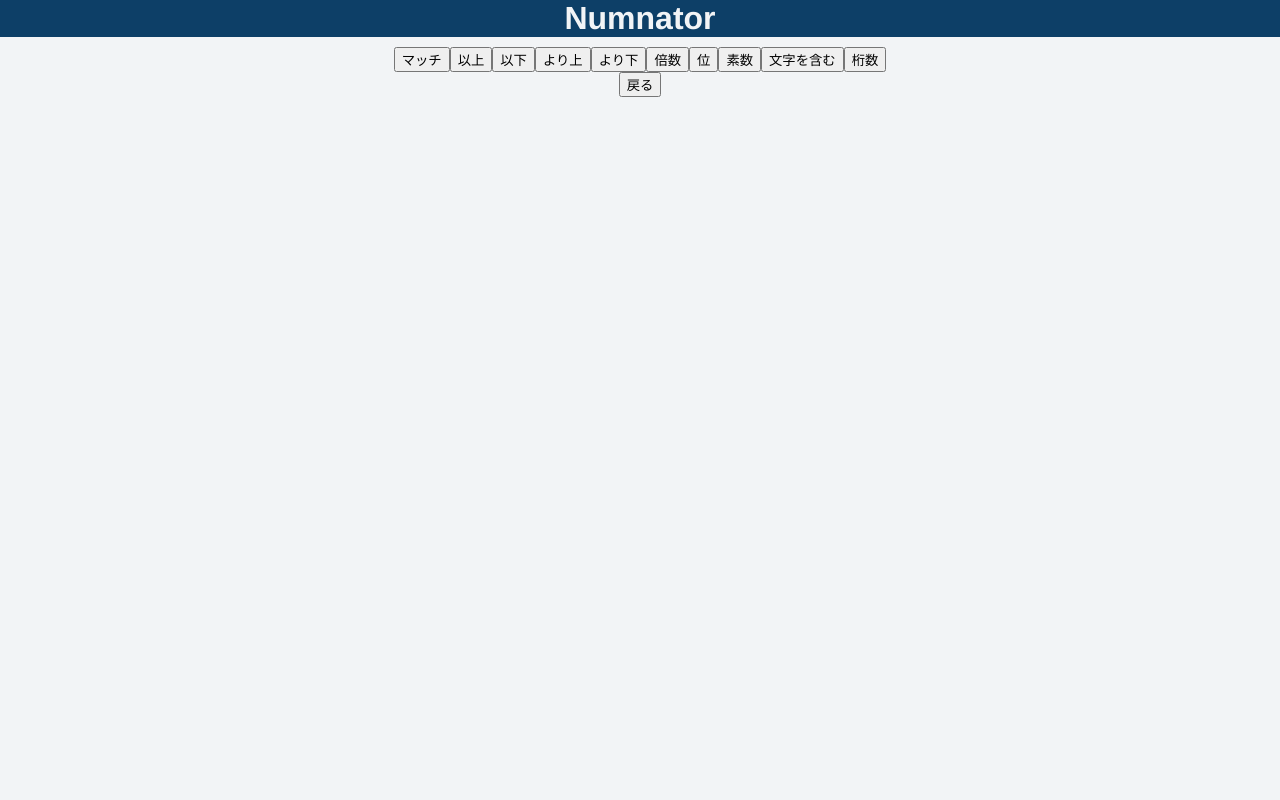
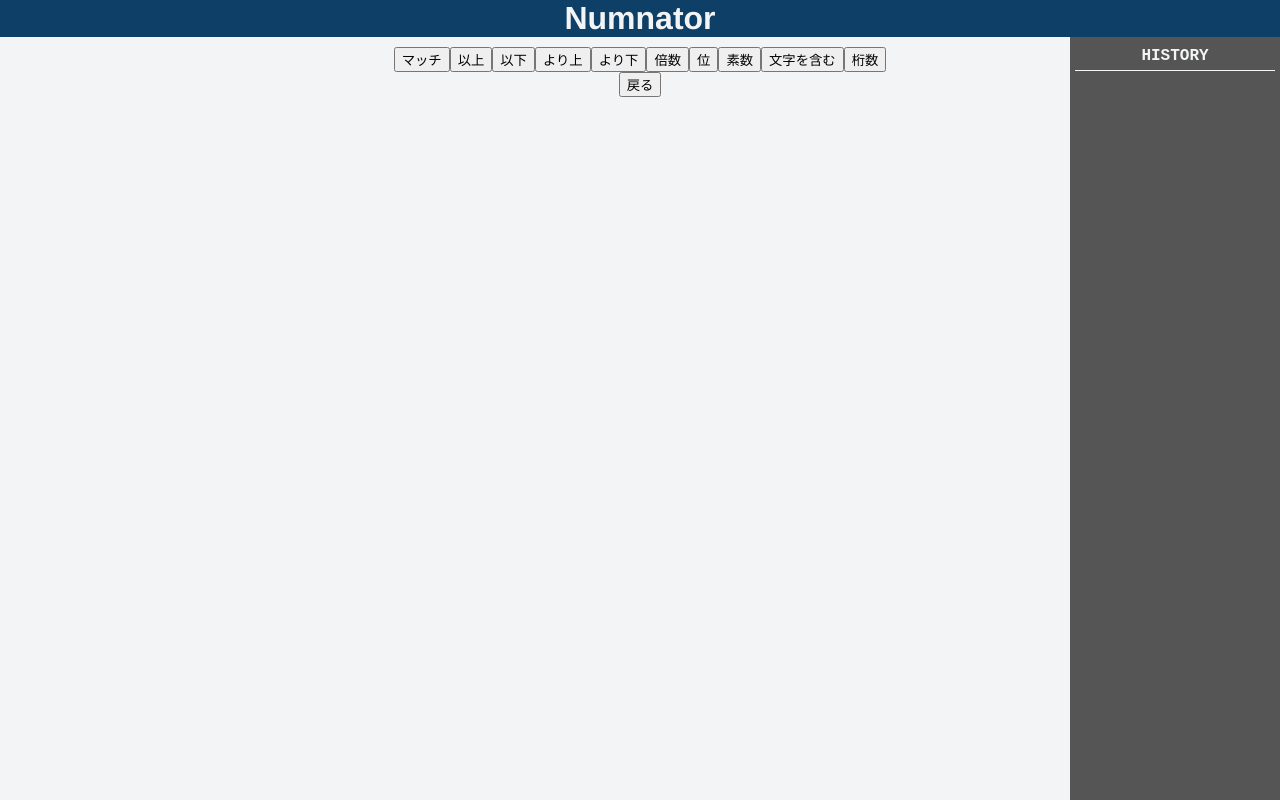
Before and after one commit to ishi720/numnator, a Vue app: page /play in a window 1280 px wide. Built offline with nearby package versions, Linux system fonts and the light colour scheme.

Commit message:
historyのコンポーネントのスタイリング

```diff
--- a/src/components/HistoryItem.vue
+++ b/src/components/HistoryItem.vue
@@ -1,12 +1,17 @@
 <template>
   <div id="history">
+    <div class="historyHeader">HISTORY</div>
+   <div v-for="item in history">
+      {{ item.q }}
 
-   <div v-for="item in history">
-      {{ item.q }} {{ item.a }}
+      <span v-if="item.a === true">
+        Yes
+      </span>
+      <span v-else>
+        No
+      </span>
     </div>
   </div>
-</ul>
-  </header>
 </template>
 
 <script>
@@ -23,7 +28,26 @@ export default {
 };
 </script>
 
-<!-- [
-  {q:"",a:false},
-  {q:"",a:false}
-] -->
+<style scoped>
+#history {
+  width: 200px;
+  right: 0px;
+  bottom: 0px;
+  top:  37px;
+  background-color: #555;
+  position: absolute;
+  overflow: auto;
+  padding:  5px;
+  color: #f2f4f6;
+  text-align: left;
+  font-family: monospace;
+}
+.historyHeader {
+  font-weight: bold;
+  text-align: center;
+  font-size:  16px;
+  border-bottom: solid 1px #f2f4f6;
+  padding: 5px;
+  margin-bottom: 5px;
+}
+</style>
```
